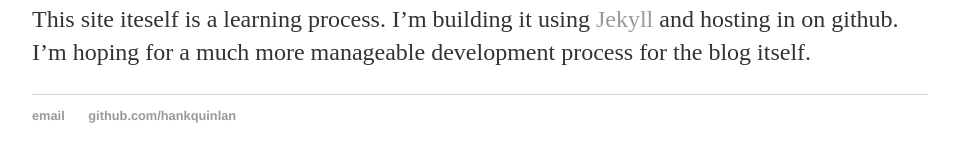
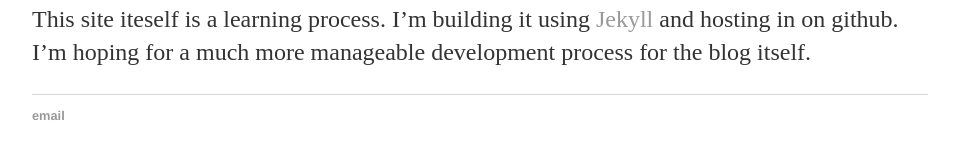
Before and after one commit to adamsingle/adamsingle.github.io, a Jekyll site: the page built from _posts/2018-04-23-adam-single-new-blog.md, in a window 1280 px wide. Shown: the part 444-606 px from the top of the page, without its empty margins (160-1116 px from the left). Built offline with Jekyll 4.4.1, drawn with Linux system fonts in a browser that asks for light colours.

Commit message:
Update default.html
contact details

```diff
--- a/_layouts/default.html
+++ b/_layouts/default.html
@@ -21,8 +21,7 @@
 			</div><!-- /.container -->
 			<footer>
 	    		<ul>
-	        		<li><a href="mailto:hankquinlanhub@gmail.com">email</a></li>
-	        		<li><a href="https://github.com/hankquinlan">github.com/hankquinlan</a></li>
+	        		<li><a href="mailto:adam@adamsingle.com">email</a></li>
 				</ul>
 			</footer>
 		</body>
```
